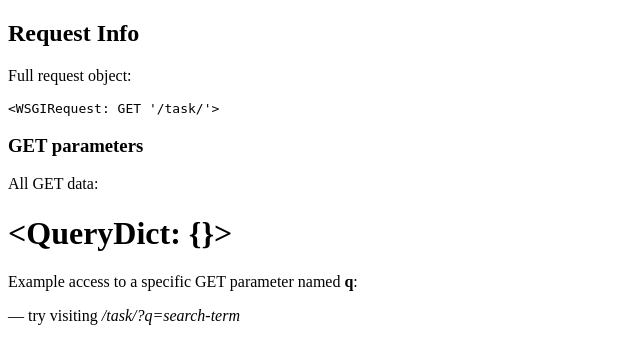
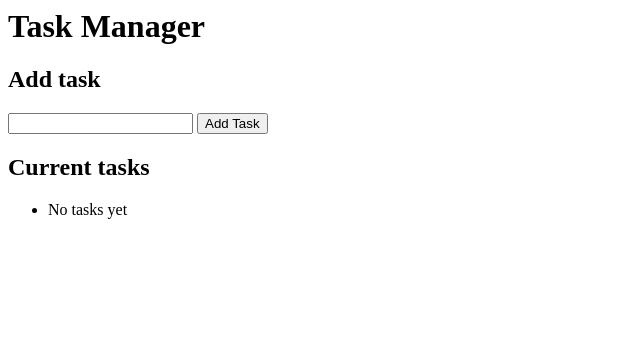
Before and after one commit to RouvenBlaettler/Django-Course, a Django app: page /task/ in a window 1280 px wide. Shown: the top 364 px of the page, without its empty margins (0-640 px from the left). Run offline with Django 5.2, Linux system fonts and the light colour scheme.

Commit message:
create task manager and add function

```diff
--- a/my_project/my_project/urls.py
+++ b/my_project/my_project/urls.py
@@ -16,9 +16,11 @@ Including another URLconf
 """
 from django.contrib import admin
 from django.urls import path
-from .views import task_view
+from .views import task_view, add_task_view
 
 urlpatterns = [
     path('admin/', admin.site.urls),
     path('task/', task_view),
+    path('', task_view),
+    path('task/add-task', add_task_view)  # Home page mapped to task_view
 ]
--- a/my_project/my_project/views.py
+++ b/my_project/my_project/views.py
@@ -1,11 +1,22 @@
 from django.shortcuts import render
+from django.http import HttpResponseRedirect
+
+# Global in-memory storage for testing only (lost on server restart)
+tasks = []
 
 
 def task_view(request):
-    tasks = [
-        'Buy apples',
-        'Write tests',
-        'Deploy app',
-    ]
+    # Show current in-memory tasks
     context = {'tasks': tasks}
     return render(request, 'tasks.html', context)
+
+
+def add_task_view(request):
+    # If a `task` GET parameter is present, append and redirect.
+    task = request.GET.get('task')
+    if task:
+        tasks.append(task)
+        return HttpResponseRedirect('/task')
+
+    # Otherwise render the form and show current tasks
+    return render(request, 'tasks.html', {'tasks': tasks})
--- a/my_project/templates/tasks.html
+++ b/my_project/templates/tasks.html
@@ -1,12 +1,17 @@
-<!DOCTYPE html>
-<html lang="en">
+<h1>Task Manager</h1>
 
-<h2>Request Info</h2>
-<p>Full request object: <pre>{{ request }}</pre></p>
-<h3>GET parameters</h3>
-<p>All GET data: </p>
-<h1>{{ request.GET }}</h1>
+<h2>Add task</h2>
 
+<form action="add-task" method="get">
+  <input type="text" name="task" />
+  <button type="submit">Add Task</button>
+</form>
 
-<p>Example access to a specific GET parameter named <strong>q</strong>:</p>
-<p><code>{{ request.GET.q }}</code> — try visiting <em>/task/?q=search-term</em></p>
+<h2>Current tasks</h2>
+    <ul>
+    {% for t in tasks %}
+        <li>{{ t }}</li>
+    {% empty %}
+        <li>No tasks yet</li>
+    {% endfor %}
+    </ul>
```
